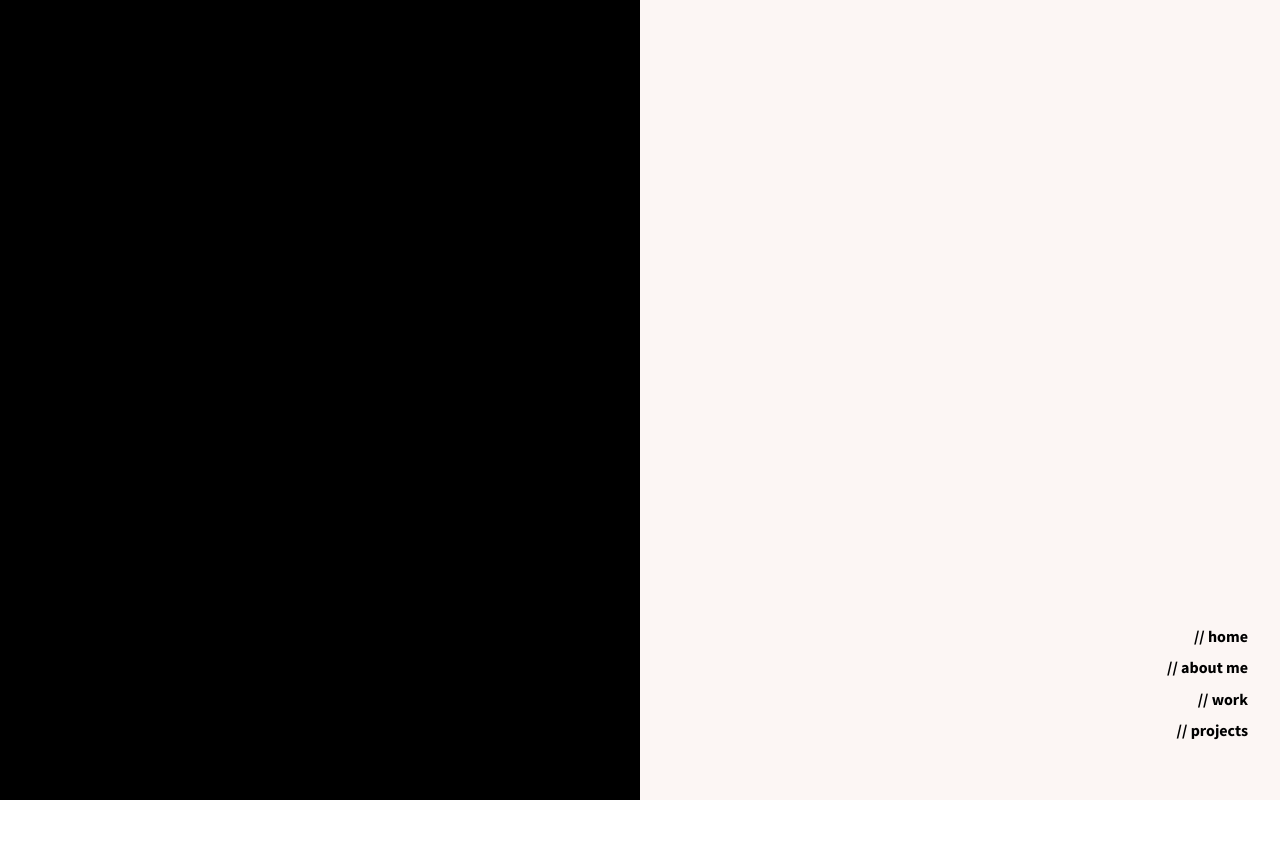
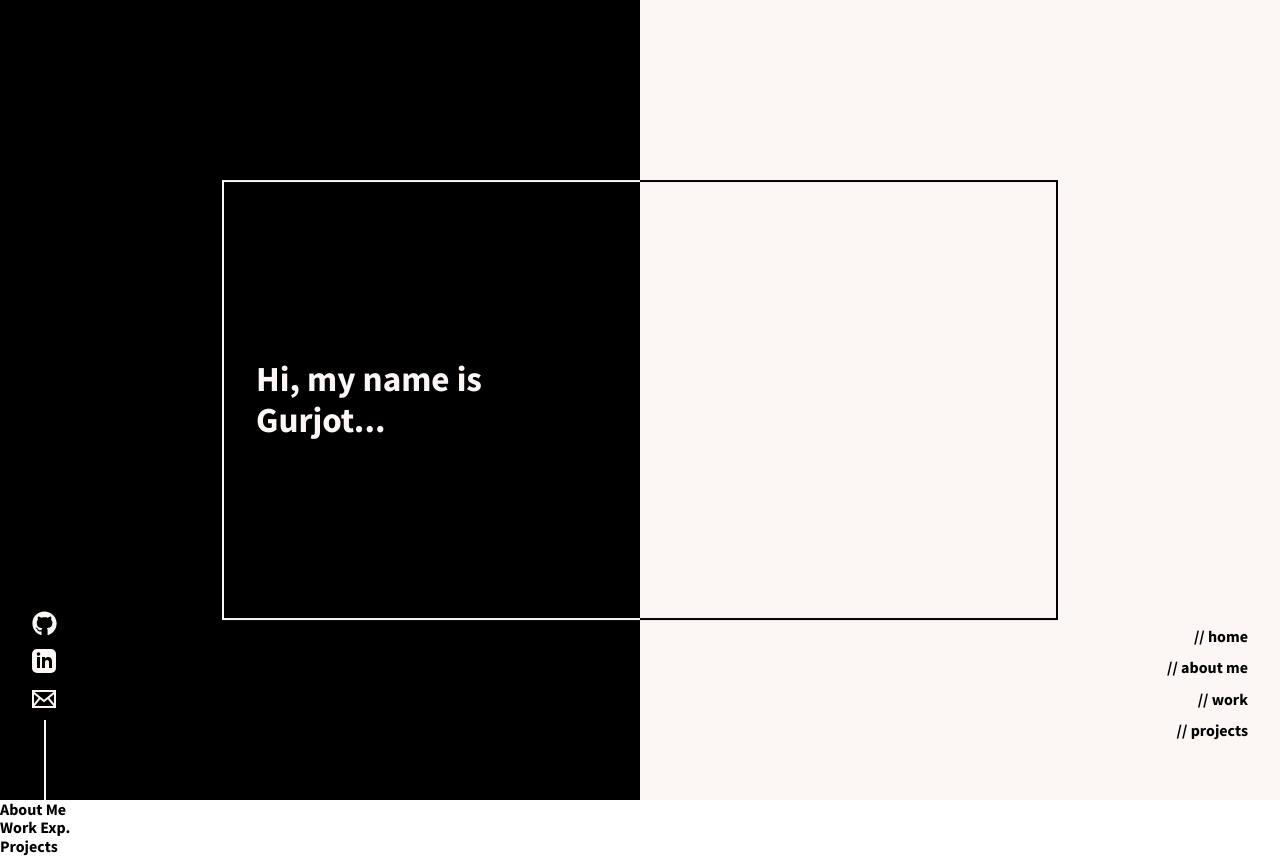
Before and after one commit to GurjotGrewal123/myportfolio, a React (Create React App) app: page / in a window 1280 px wide. Both pictures are taken after a click on the button "click me". Before the commit the page ends 800 px from the top, so only its background shows below. Built offline with nearby package versions, Linux system fonts and the light colour scheme.

Commit message:
Added a textbox for intro section

```diff
--- a/src/App.js
+++ b/src/App.js
@@ -1,4 +1,3 @@
-import { Route, Switch } from "react-router"
 import { ThemeProvider } from "styled-components"
 import { lightTheme } from "./components/Themes"
 
@@ -14,12 +13,10 @@ function App() {
     <GlobalStyle />
 
     <ThemeProvider theme={lightTheme}>
-      <Switch>
-        <Route exact path="/" component={Intro} />
-        <Route exact path="/about" component={About} />
-        <Route exact path="/work" component={Work} />
-        <Route exact path="/projects" component={Projects} />
-      </Switch>
+      <Intro />
+      <About />
+      <Work />
+      <Projects />
     </ThemeProvider>
   </>
 
--- a/src/components/Intro.js
+++ b/src/components/Intro.js
@@ -3,7 +3,9 @@ import { useState } from 'react';
 import styled, { keyframes } from "styled-components"
 import Socials from "../subComponents/Socials"
 import Navbar from "../subComponents/Navbar"
+import IntroContent from "./IntroContent"
 import { Basketball } from './AllSvgs';
+import { animate } from 'framer-motion';
 const DROP_HEIGHT = "150px";
 const DURATION = "0.7s";
 
@@ -65,13 +67,12 @@ align-items: center;
 transition: all 1s ease;
 
 &>:first-child{
-    animation: ${rotate} infinite 1.5s linear;
     animation-name: ${upAndDown};
     animation-duration: ${DURATION};
     animation-direction: alternate;
     animation-timing-function: cubic-bezier(0.95, 0.05, 0.795, 0.035);
     animation-iteration-count: infinite;
-}
+ }
 
 &>:last-child{
     display: ${props => props.click ? 'none' : 'inline-block'};
@@ -85,10 +86,11 @@ position: absolute;
 background-color: #000;
 top: 0;
 bottom: 0;
-right: 50;
-width: 50%;
-height: 100%;
+right: 50%;
+width: ${props => props.click ? '50%' : '0%'};
+height: ${props => props.click ? '100%' : '0%'};
 z-index:1;
+transition: height 0.5s ease, width 1s ease 0.5s;
 `
 
 
@@ -103,13 +105,14 @@ const Intro = () => {
         <IntroContainer>
             <DarkDiv click={click} />
             <Container>
-                <Socials />
+                <Socials theme={click ? 'dark' : 'light'} />
                 <Navbar />
                 <Center click={click} onClick={() => handleClick()}>
                     <Basketball width={120} height={120} fill='currentColor' />
                     <span>click me</span>
                 </Center>
             </Container>
+            {click ? <IntroContent click={click} /> : null}
         </IntroContainer>
     )
 }
--- /dev/null
+++ b/src/components/IntroContent.js
@@ -0,0 +1,81 @@
+import React from 'react'
+import styled from 'styled-components'
+import { motion } from 'framer-motion'
+
+
+const Box = styled(motion.div)`
+position: absolute;
+left: 50%;
+top: 50%;
+transform: translate(-50%, -50%);
+width: 65vw;
+height:55vh;
+display: flex;
+background: linear-gradient(
+    to right,
+    ${props => props.theme.body} 50%,
+    ${props => props.theme.text} 50%) bottom,
+    linear-gradient(
+    to right,
+    ${props => props.theme.body} 50%,
+    ${props => props.theme.text} 50%) top;
+    background-repeat: no-repeat;
+background-size: 100% 2px;
+    border-left: 2px solid ${props => props.theme.body};
+    border-right: 2px solid ${props => props.theme.text};
+    z-index:1;
+`
+const SubBox = styled.div`
+width: 50%;
+position: relative;
+display: flex;
+.pic{
+    position: absolute;
+    bottom: 0;
+    left: 50%;
+    transform: translate(-50%,0%);
+    width: 100%;
+    height: auto;
+}
+`
+
+const Text = styled.div`
+font-size: calc(1em + 1.5vw);
+color: ${props => props.theme.body};
+padding: 2rem;
+cursor: pointer;
+display: flex;
+flex-direction: column;
+justify-content: space-evenly;
+&>*:last-child{
+    color: ${props => `rgba(${props.theme.bodyRgba},0.6)`};
+    font-size: calc(0.5rem + 1.5vw);
+    font-weight:300;
+}
+`
+
+const IntroContent = () => {
+    return (
+        <Box
+            initial={{ height: 0 }}
+            animate={{ height: '55vh' }}
+            transition={{ type: 'spring', duration: 2, delay: 1 }}
+        >
+            <SubBox>
+                <Text>
+                    Hi, my name is Gurjot...
+                </Text>
+            </SubBox>
+            <SubBox>
+                <motion.div
+                    initial={{ opacity: 0 }}
+                    animate={{ opacity: 1 }}
+                    transition={{ duration: 1, delay: 2 }}
+                >
+                </motion.div>
+            </SubBox>
+        </Box>
+    )
+}
+
+export default IntroContent
--- a/src/subComponents/Navbar.js
+++ b/src/subComponents/Navbar.js
@@ -1,6 +1,6 @@
 import React from "react";
 import styled from "styled-components";
-import { NavLink } from "react-router-dom";
+import { Link } from "react-router-dom";
 
 const Pages = styled.div`
 display: flex;
@@ -20,20 +20,21 @@ z-index: 3;
 const Navbar = () => {
     return (
         <Pages>
-            <NavLink style={{ textDecoration: 'none', color: 'inherit', marginBottom: "0.8rem" }} target="_blank" to="/Intro">
+            <Link style={{ textDecoration: 'none', color: 'inherit', marginBottom: "0.8rem" }} target="_blank" to="/">
                 // home
-            </NavLink>
-            <NavLink style={{ textDecoration: 'none', color: 'inherit', marginBottom: "0.8rem" }} target="_blank" to="/About">
+            </Link>
+            <Link style={{ textDecoration: 'none', color: 'inherit', marginBottom: "0.8rem" }} target="_blank" to="/About">
                 // about me
-            </NavLink>
-            <NavLink style={{ textDecoration: 'none', color: 'inherit', marginBottom: "0.8rem" }} target="_blank" to="/Work">
+            </Link>
+            <Link style={{ textDecoration: 'none', color: 'inherit', marginBottom: "0.8rem" }} target="_blank" to="/Work">
                 // work
-            </NavLink>
-            <NavLink style={{ textDecoration: 'none', color: 'inherit' }} target="_blank" to="/Projects">
+            </Link>
+            <Link style={{ textDecoration: 'none', color: 'inherit' }} target="_blank" to="/Projects">
                 // projects
-            </NavLink>
+            </Link>
 
         </Pages>
+
     )
 }
 
--- a/src/subComponents/Socials.js
+++ b/src/subComponents/Socials.js
@@ -2,6 +2,7 @@ import React from "react";
 import styled from "styled-components";
 import { NavLink } from "react-router-dom";
 import { Github, LinkedIn, Email } from "../components/AllSvgs"
+import { darkTheme } from "../components/Themes";
 
 const Icons = styled.div`
 display: flex;
@@ -24,30 +25,31 @@ z-index: 3;
 const Line = styled.div`
 width: 2px;
 height: 5rem;
-background-color: ${props => props.theme.text};
+background-color: ${props => props.color === 'dark' ? darkTheme.text : darkTheme.body};
+
 
 `
 
-const Socials = () => {
+const Socials = (props) => {
     return (
         <Icons>
             <div>
                 <NavLink style={{ color: 'inherit' }} target="_blank" to={{ pathname: "https://github.com/GurjotGrewal123" }}>
-                    <Github width={25} height={25} fill='currentColor' />
+                    <Github width={25} height={25} fill={props.theme === "dark" ? darkTheme.text : darkTheme.body} />
                 </NavLink>
             </div>
             <div>
                 <NavLink style={{ color: 'inherit' }} target="_blank" to={{ pathname: "https://www.linkedin.com/in/gurjotgrewal24/" }}>
-                    <LinkedIn width={25} height={25} fill='currentColor' />
+                    <LinkedIn width={25} height={25} fill={props.theme === "dark" ? darkTheme.text : darkTheme.body} />
                 </NavLink>
             </div>
             <div>
                 <NavLink style={{ color: 'inherit' }} target="_blank" to={{ pathname: "mailto:gurjot_grewal@outlook.com" }}>
-                    <Email width={25} height={25} fill='currentColor' />
+                    <Email width={25} height={25} fill={props.theme === "dark" ? darkTheme.text : darkTheme.body} />
                 </NavLink>
             </div>
 
-            <Line></Line>
+            <Line color={props.theme} />
 
         </Icons>
     )
```
